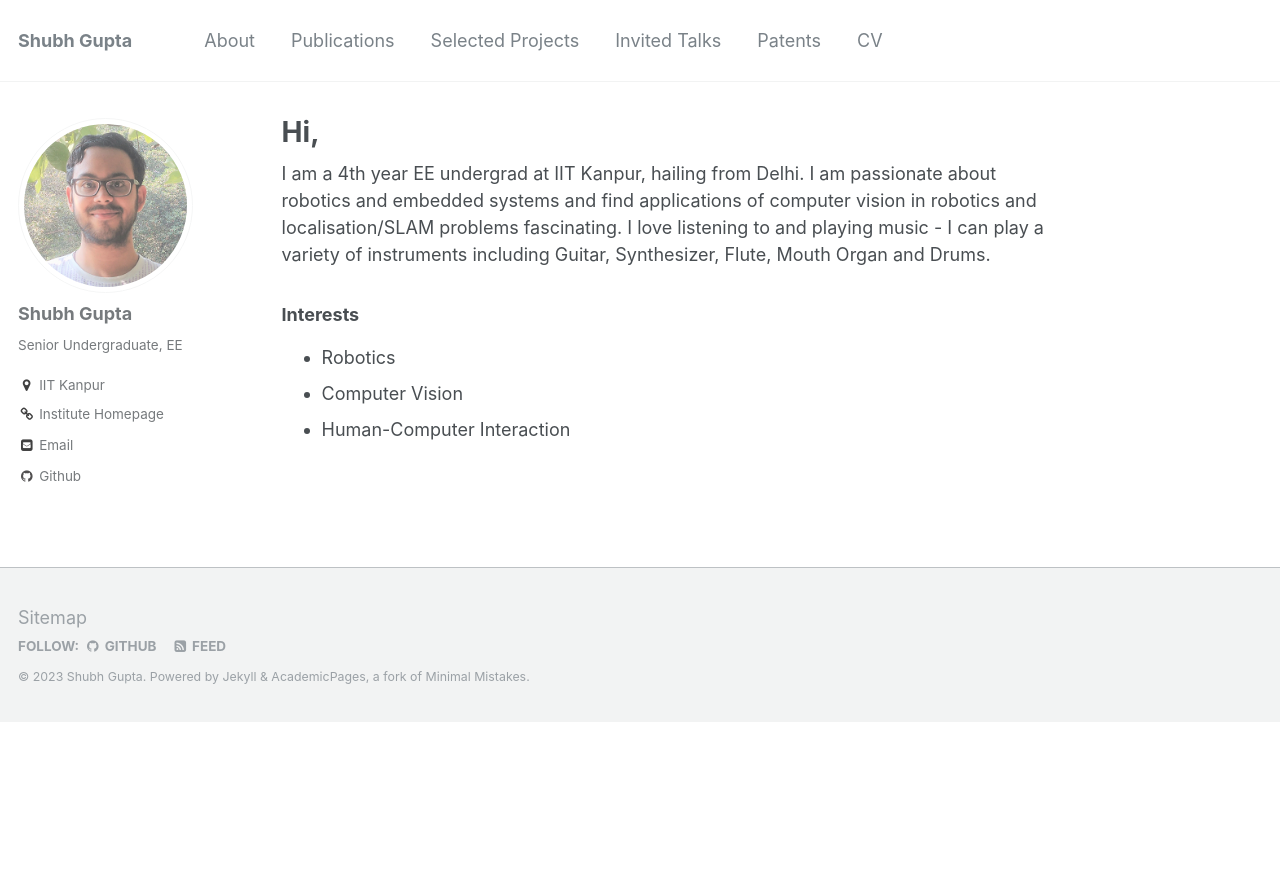
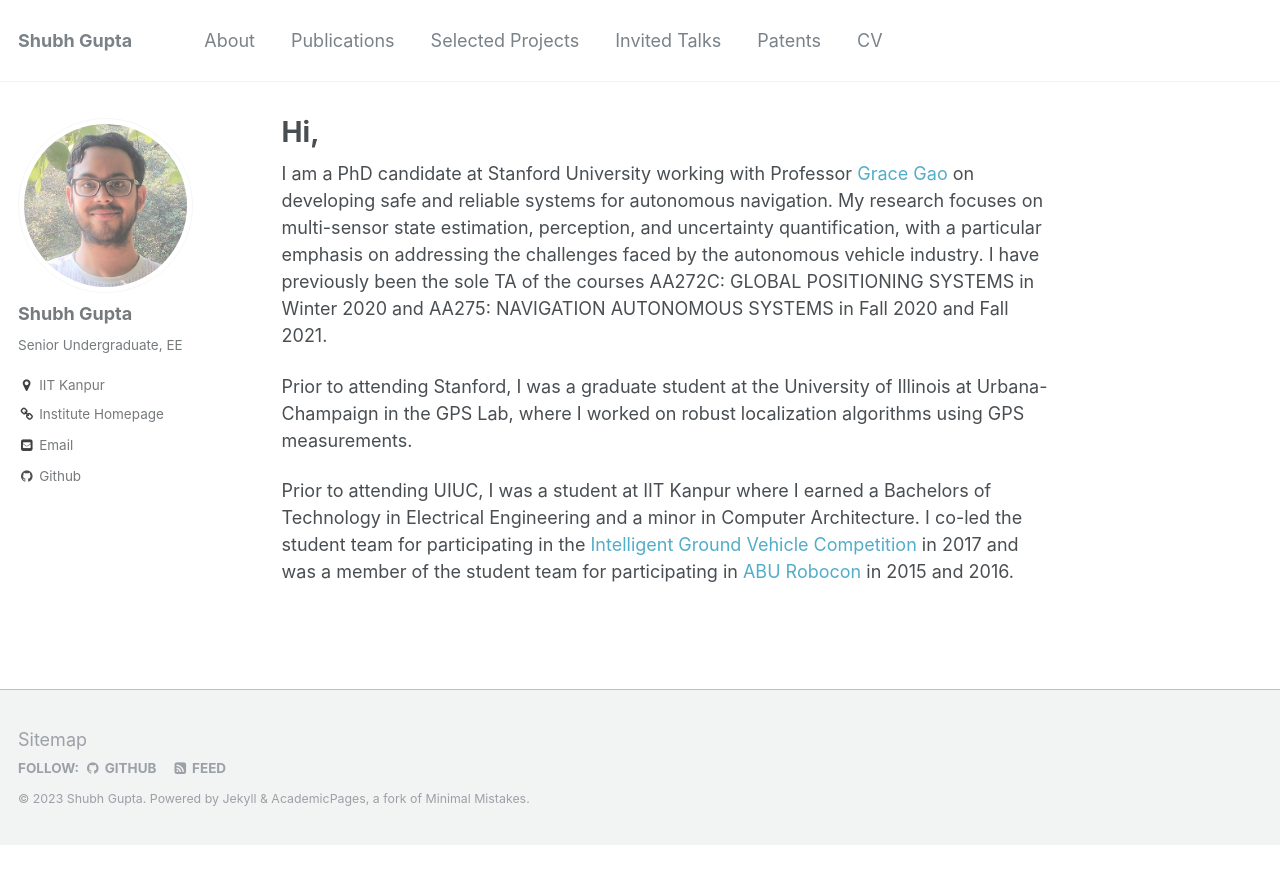
Before and after one commit to shubhg1996/shubhg1996_old.github.io, a Jekyll site: the page built from _pages/about.md, in a window 1280 px wide. Shown: the top 884 px of the page. Built offline with Jekyll 4.4.1, drawn with Linux system fonts in a browser that asks for light colours.

Commit message:
Update about.md

```diff
--- a/_pages/about.md
+++ b/_pages/about.md
@@ -1,16 +1,15 @@
 ---
 permalink: /
 title: "Hi,"
-excerpt: "About me"
+excerpt: "Bio"
 author_profile: true
 redirect_from:
   - /about/
   - /about.html
 ---
 
-I am a 4th year EE undergrad at IIT Kanpur, hailing from Delhi. I am passionate about robotics and embedded systems and find applications of computer vision in robotics and localisation/SLAM problems fascinating. I love listening to and playing music - I can play a variety of instruments including Guitar, Synthesizer, Flute, Mouth Organ and Drums.
+I am a PhD candidate at Stanford University working with Professor [Grace Gao](https://aa.stanford.edu/people/grace-gao) on developing safe and reliable systems for autonomous navigation. My research focuses on multi-sensor state estimation, perception, and uncertainty quantification, with a particular emphasis on addressing the challenges faced by the autonomous vehicle industry. I have previously been the sole TA of the courses AA272C: GLOBAL POSITIONING SYSTEMS in Winter 2020 and AA275: NAVIGATION AUTONOMOUS SYSTEMS in Fall 2020 and Fall 2021.
 
-### Interests
-* Robotics
-* Computer Vision
-* Human-Computer Interaction
+Prior to attending Stanford, I was a graduate student at the University of Illinois at Urbana-Champaign in the GPS Lab, where I worked on robust localization algorithms using GPS measurements.
+
+Prior to attending UIUC, I was a student at IIT Kanpur where I earned a Bachelors of Technology in Electrical Engineering and a minor in Computer Architecture. I co-led the student team for participating in the [Intelligent Ground Vehicle Competition](http://www.igvc.org) in 2017 and was a member of the student team for participating in [ABU Robocon](https://www.aburobocon2023.com) in 2015 and 2016.
```
